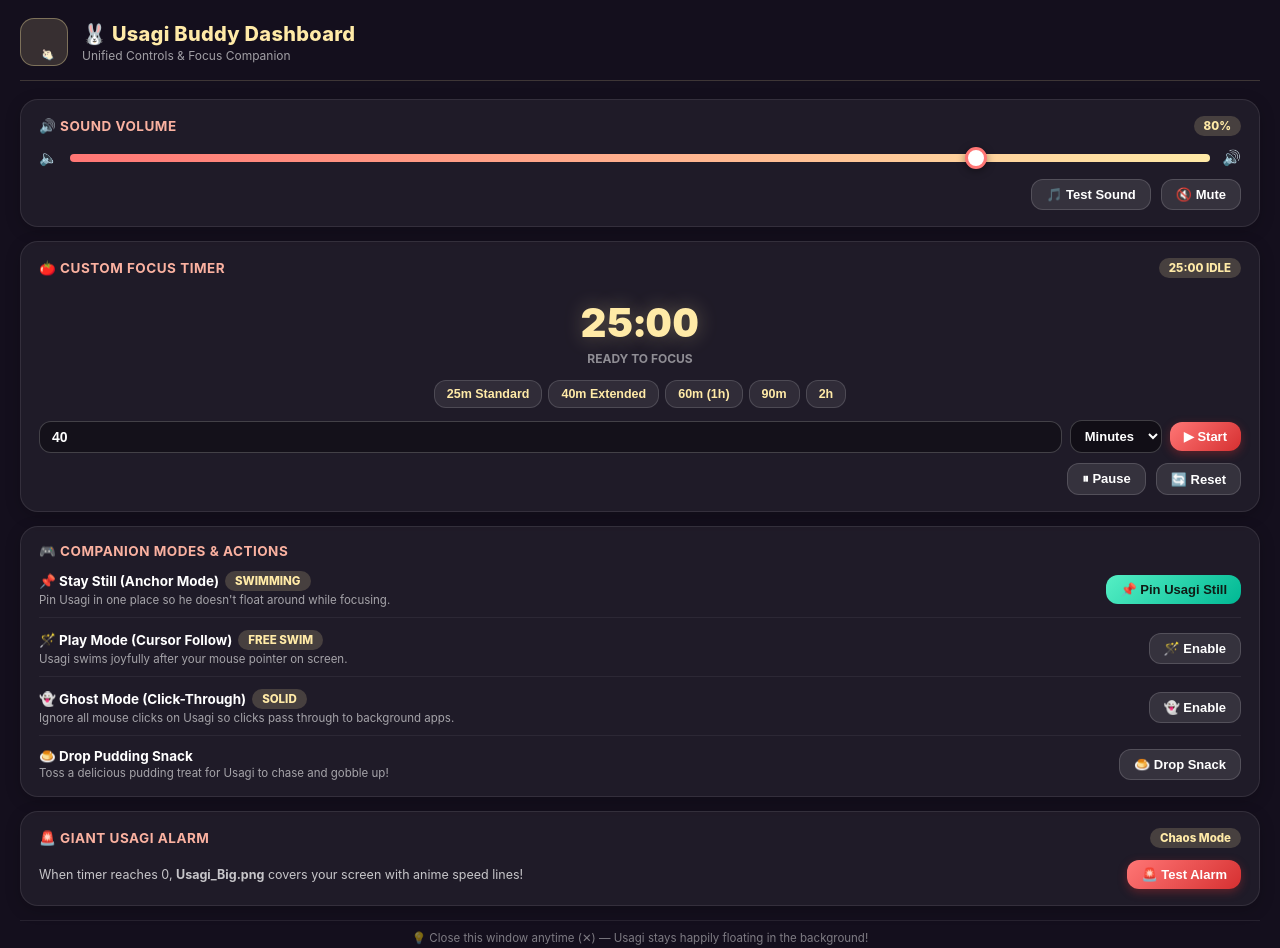
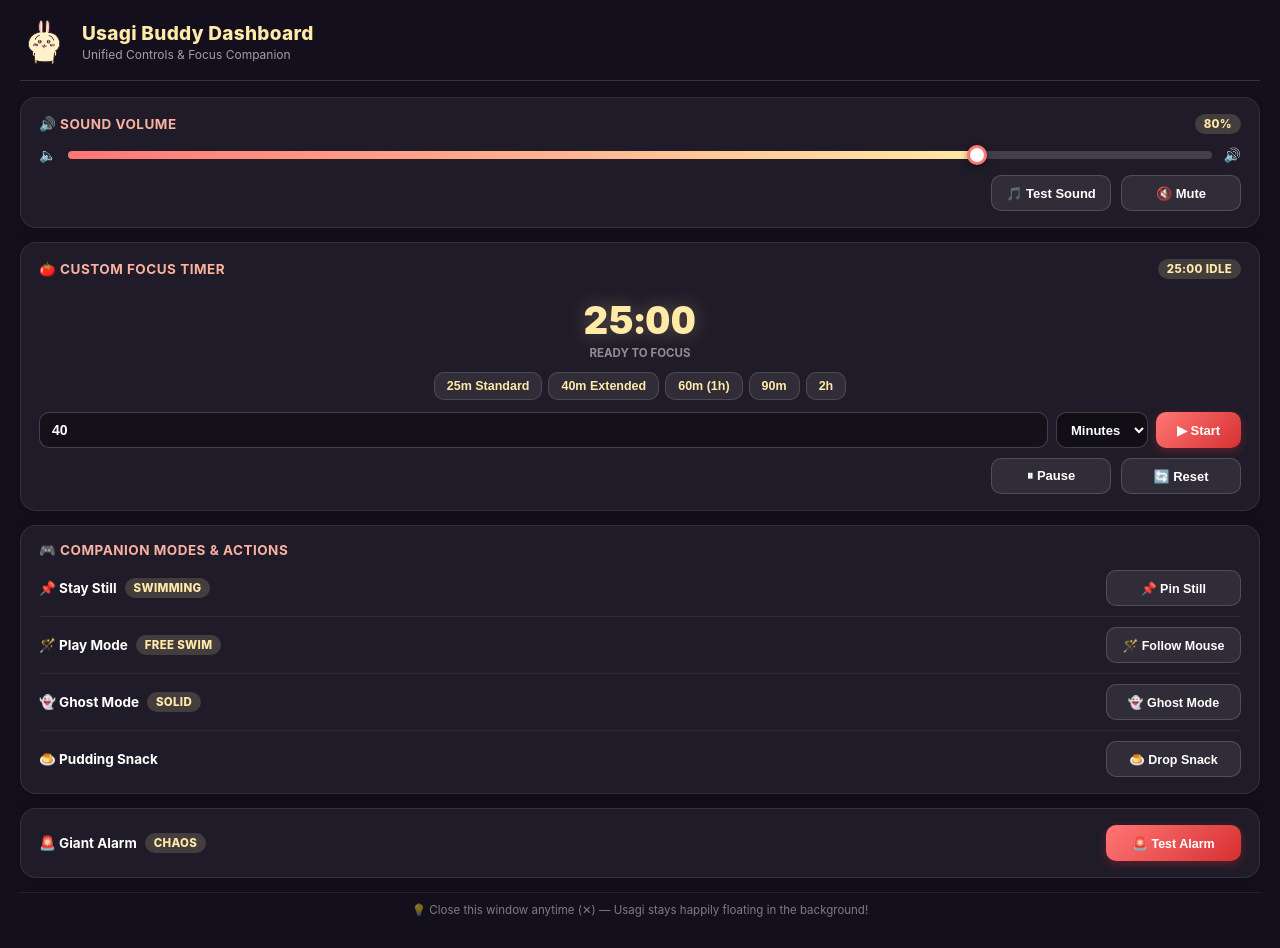
Before and after one commit to sonthien22501/usagi-buddy, a website with bundled scripts: page src/dashboard/index.html in a window 1280 px wide. Built offline with nearby package versions, Linux system fonts and the light colour scheme; files whose address does not match are found by name.

Commit message:
feat(ui): update official Usagi logo, dynamic slider fill, equalized buttons, and clean mode layout

```diff
--- a/src/dashboard/dashboard.ts
+++ b/src/dashboard/dashboard.ts
@@ -50,10 +50,20 @@ let isStationary = false;
 let isPlayMode = false;
 let isGhostMode = false;
 
-// 1. Unified Volume Slider (Pull Left & Right)
+// 1. Unified Volume Slider with Active Dynamic Fill & Grey Inactive Track
+function updateSliderTrack(val: number): void {
+  if (!volumeSlider) return;
+  const pct = Math.max(0, Math.min(100, val));
+  volumeSlider.style.background = `linear-gradient(to right, #ff7675 0%, #ffeaa7 ${pct}%, rgba(255, 255, 255, 0.16) ${pct}%, rgba(255, 255, 255, 0.16) 100%)`;
+}
+
+// Initialize track fill at 80%
+updateSliderTrack(80);
+
 if (volumeSlider) {
   volumeSlider.addEventListener('input', () => {
     const val = Number(volumeSlider.value);
+    updateSliderTrack(val);
     if (volumeValBadge) {
       volumeValBadge.textContent = `${val}%`;
     }
@@ -143,16 +153,20 @@ if (resetTimerBtn) {
   });
 }
 
-// 3. Companion Modes & Actions
+// 3. Companion Modes & Actions (Equal & Symmetrical Buttons)
 function updateStationaryUI(stationary: boolean): void {
   isStationary = stationary;
   if (stationaryBadge) {
-    stationaryBadge.textContent = stationary ? 'STILL (ANCHORED)' : 'SWIMMING';
+    stationaryBadge.textContent = stationary ? 'STILL' : 'SWIMMING';
     stationaryBadge.style.color = stationary ? '#55efc4' : '#ffeaa7';
   }
   if (stationaryToggleBtn) {
-    stationaryToggleBtn.textContent = stationary ? '🌊 Resume Swimming' : '📌 Pin Usagi Still';
-    stationaryToggleBtn.className = stationary ? 'btn btn-primary' : 'btn btn-success';
+    stationaryToggleBtn.textContent = stationary ? '🌊 Unpin' : '📌 Pin Still';
+    if (stationary) {
+      stationaryToggleBtn.classList.add('active');
+    } else {
+      stationaryToggleBtn.classList.remove('active');
+    }
   }
 }
 
@@ -163,8 +177,12 @@ function updatePlayModeUI(enabled: boolean): void {
     playModeBadge.style.color = enabled ? '#55efc4' : '#ffeaa7';
   }
   if (playModeToggleBtn) {
-    playModeToggleBtn.textContent = enabled ? '🪄 Stop Following' : '🪄 Follow Mouse';
-    playModeToggleBtn.className = enabled ? 'btn btn-primary' : 'btn';
+    playModeToggleBtn.textContent = enabled ? '🪄 Stop Follow' : '🪄 Follow Mouse';
+    if (enabled) {
+      playModeToggleBtn.classList.add('active');
+    } else {
+      playModeToggleBtn.classList.remove('active');
+    }
   }
 }
 
@@ -175,8 +193,12 @@ function updateGhostModeUI(locked: boolean): void {
     ghostModeBadge.style.color = locked ? '#a29bfe' : '#ffeaa7';
   }
   if (ghostModeToggleBtn) {
-    ghostModeToggleBtn.textContent = locked ? '👻 Disable Ghost' : '👻 Enable Ghost';
-    ghostModeToggleBtn.className = locked ? 'btn btn-primary' : 'btn';
+    ghostModeToggleBtn.textContent = locked ? '👻 Solid Mode' : '👻 Ghost Mode';
+    if (locked) {
+      ghostModeToggleBtn.classList.add('active');
+    } else {
+      ghostModeToggleBtn.classList.remove('active');
+    }
   }
 }
 
@@ -218,6 +240,7 @@ if (window.usagiAPI) {
     const pct = Math.round(config.master * 100);
     if (volumeSlider) {
       volumeSlider.value = String(pct);
+      updateSliderTrack(pct);
     }
     if (volumeValBadge) {
       volumeValBadge.textContent = `${pct}%`;
@@ -228,6 +251,11 @@ if (window.usagiAPI) {
     isMuted = muted;
     if (muteToggleBtn) {
       muteToggleBtn.textContent = muted ? '🔊 Unmute' : '🔇 Mute';
+      if (muted) {
+        muteToggleBtn.classList.add('active');
+      } else {
+        muteToggleBtn.classList.remove('active');
+      }
     }
   });
 
--- a/src/dashboard/index.html
+++ b/src/dashboard/index.html
@@ -27,7 +27,7 @@
         background: #140f1d;
         color: #ffffff;
         font-family: -apple-system, BlinkMacSystemFont, "Segoe UI", Roboto, "Nunito", sans-serif;
-        padding: 18px 20px 26px;
+        padding: 18px 20px 24px;
         overflow-y: auto;
         overflow-x: hidden !important;
       }
@@ -62,17 +62,15 @@
         display: flex;
         align-items: center;
         gap: 14px;
-        margin-bottom: 18px;
+        margin-bottom: 16px;
         padding-bottom: 14px;
-        border-bottom: 1px solid rgba(255, 234, 167, 0.18);
+        border-bottom: 1px solid rgba(255, 234, 167, 0.16);
       }
 
       .app-logo {
         width: 48px;
         height: 48px;
-        border-radius: 14px;
-        background: rgba(255, 234, 167, 0.15);
-        border: 1.5px solid rgba(255, 234, 167, 0.35);
+        border-radius: 12px;
         display: flex;
         align-items: center;
         justify-content: center;
@@ -80,13 +78,13 @@
       }
 
       .app-logo img {
-        width: 40px;
-        height: 40px;
+        width: 100%;
+        height: 100%;
         object-fit: contain;
       }
 
       .app-header-text h1 {
-        font-size: 20px;
+        font-size: 19px;
         font-weight: 800;
         color: #ffeaa7;
         letter-spacing: 0.3px;
@@ -101,7 +99,7 @@
       .card {
         background: rgba(255, 255, 255, 0.05);
         border: 1px solid rgba(255, 255, 255, 0.09);
-        border-radius: 18px;
+        border-radius: 16px;
         padding: 16px 18px;
         margin-bottom: 14px;
         box-shadow: 0 4px 16px rgba(0, 0, 0, 0.2);
@@ -126,15 +124,16 @@
       }
 
       .badge {
-        background: rgba(255, 234, 167, 0.18);
+        background: rgba(255, 234, 167, 0.16);
         color: #ffeaa7;
-        padding: 3px 10px;
-        border-radius: 12px;
+        padding: 3px 9px;
+        border-radius: 10px;
         font-size: 11.5px;
         font-weight: 800;
+        letter-spacing: 0.3px;
       }
 
-      /* Unified Left & Right Slider */
+      /* Unified Left & Right Slider with Dynamic Track Fill & Grey Inactive */
       .slider-row {
         display: flex;
         align-items: center;
@@ -147,31 +146,38 @@
         width: 100%;
         height: 8px;
         border-radius: 4px;
-        background: linear-gradient(90deg, #ff7675, #ffeaa7);
+        background: linear-gradient(
+          to right,
+          #ff7675 0%,
+          #ffeaa7 80%,
+          rgba(255, 255, 255, 0.16) 80%,
+          rgba(255, 255, 255, 0.16) 100%
+        );
         outline: none;
         cursor: pointer;
+        transition: background 0.05s ease;
       }
 
       .volume-slider::-webkit-slider-thumb {
         -webkit-appearance: none;
-        width: 22px;
-        height: 22px;
+        width: 20px;
+        height: 20px;
         border-radius: 50%;
         background: #ffffff;
         border: 3px solid #ff7675;
         cursor: grab;
-        box-shadow: 0 2px 8px rgba(0, 0, 0, 0.4);
+        box-shadow: 0 2px 8px rgba(0, 0, 0, 0.45);
         transition: transform 0.1s, box-shadow 0.1s;
       }
 
       .volume-slider::-webkit-slider-thumb:hover {
-        transform: scale(1.18);
+        transform: scale(1.15);
         box-shadow: 0 0 10px rgba(255, 118, 117, 0.7);
       }
 
       .volume-slider::-webkit-slider-thumb:active {
         cursor: grabbing;
-        transform: scale(1.25);
+        transform: scale(1.22);
       }
 
       .card-actions {
@@ -180,30 +186,73 @@
         justify-content: flex-end;
       }
 
+      /* Equal, Identical Action Buttons */
       .btn {
-        background: rgba(255, 255, 255, 0.1);
-        border: 1px solid rgba(255, 255, 255, 0.15);
+        background: rgba(255, 255, 255, 0.08);
+        border: 1px solid rgba(255, 255, 255, 0.16);
         color: #ffffff;
         padding: 7px 14px;
-        border-radius: 12px;
+        border-radius: 10px;
         font-size: 13px;
-        font-weight: 600;
+        font-weight: 700;
         cursor: pointer;
+        display: inline-flex;
+        align-items: center;
+        justify-content: center;
         transition: all 0.15s ease;
       }
 
       .btn:hover {
         background: rgba(255, 234, 167, 0.22);
         border-color: #ffeaa7;
+        color: #ffeaa7;
       }
 
       .btn:active {
         transform: scale(0.96);
       }
 
+      .btn-action-pair {
+        width: 120px;
+        height: 36px;
+      }
+
+      .feature-btn {
+        width: 135px;
+        height: 36px;
+        border-radius: 10px;
+        font-size: 12.5px;
+        font-weight: 700;
+        background: rgba(255, 255, 255, 0.08);
+        border: 1px solid rgba(255, 255, 255, 0.16);
+        color: #ffffff;
+        cursor: pointer;
+        display: inline-flex;
+        align-items: center;
+        justify-content: center;
+        transition: all 0.15s ease;
+      }
+
+      .feature-btn:hover {
+        background: rgba(255, 234, 167, 0.22);
+        border-color: #ffeaa7;
+        color: #ffeaa7;
+      }
+
+      .feature-btn:active {
+        transform: scale(0.96);
+      }
+
+      .feature-btn.active {
+        background: rgba(255, 118, 117, 0.22);
+        border-color: #ff7675;
+        color: #ff7675;
+      }
+
       .btn-primary {
         background: linear-gradient(135deg, #ff7675, #d63031);
         border: none;
+        color: #ffffff;
         font-weight: 800;
         box-shadow: 0 3px 10px rgba(214, 48, 49, 0.35);
       }
@@ -211,23 +260,17 @@
       .btn-primary:hover {
         filter: brightness(1.1);
         border: none;
-      }
-
-      .btn-success {
-        background: linear-gradient(135deg, #55efc4, #00b894);
-        color: #0f1c16;
-        border: none;
-        font-weight: 800;
+        color: #ffffff;
       }
 
       /* Pomodoro Timer Display */
       .clock-display {
         text-align: center;
-        padding: 8px 0 14px;
+        padding: 6px 0 12px;
       }
 
       .clock-time {
-        font-size: 40px;
+        font-size: 38px;
         font-weight: 900;
         color: #ffeaa7;
         letter-spacing: 1px;
@@ -236,11 +279,11 @@
       }
 
       .clock-status {
-        font-size: 12px;
+        font-size: 11.5px;
         font-weight: 700;
         color: rgba(255, 255, 255, 0.5);
         text-transform: uppercase;
-        margin-top: 4px;
+        margin-top: 3px;
       }
 
       .preset-chips {
@@ -256,7 +299,7 @@
         border: 1px solid rgba(255, 255, 255, 0.14);
         color: #ffeaa7;
         padding: 6px 12px;
-        border-radius: 12px;
+        border-radius: 10px;
         font-size: 12.5px;
         font-weight: bold;
         cursor: pointer;
@@ -279,13 +322,14 @@
 
       .number-input {
         flex: 1;
+        height: 36px;
         background: rgba(0, 0, 0, 0.35);
         border: 1.5px solid rgba(255, 255, 255, 0.2);
-        border-radius: 12px;
+        border-radius: 10px;
         color: #ffffff;
         font-size: 14px;
         font-weight: bold;
-        padding: 7px 12px;
+        padding: 0 12px;
         outline: none;
         -webkit-user-select: text;
         user-select: text;
@@ -296,22 +340,23 @@
       }
 
       .unit-select {
+        height: 36px;
         background: rgba(0, 0, 0, 0.45);
         border: 1.5px solid rgba(255, 255, 255, 0.2);
-        border-radius: 12px;
+        border-radius: 10px;
         color: #ffffff;
         font-size: 13px;
         font-weight: 600;
-        padding: 7px 10px;
+        padding: 0 10px;
         outline: none;
         cursor: pointer;
       }
 
-      /* Mode List */
+      /* Clean Mode Rows (No small descriptions) */
       .mode-list {
         display: flex;
         flex-direction: column;
-        gap: 12px;
+        gap: 10px;
       }
 
       .mode-item {
@@ -327,37 +372,13 @@
         border-bottom: none;
       }
 
-      .mode-info {
-        display: flex;
-        flex-direction: column;
-        gap: 2px;
-        padding-right: 12px;
-      }
-
       .mode-title {
         font-size: 13.5px;
         font-weight: 700;
         color: #ffffff;
         display: flex;
         align-items: center;
-        gap: 6px;
-      }
-
-      .mode-desc {
-        font-size: 11.5px;
-        color: rgba(255, 255, 255, 0.6);
-      }
-
-      .switch-row {
-        display: flex;
-        justify-content: space-between;
-        align-items: center;
-      }
-
-      .switch-desc {
-        font-size: 12.5px;
-        color: rgba(255, 255, 255, 0.75);
-        padding-right: 12px;
+        gap: 8px;
       }
 
       .app-footer {
@@ -374,10 +395,10 @@
     <!-- App Header -->
     <div class="app-header">
       <div class="app-logo">
-        <img src="../assets/Usagi1.png" alt="Usagi Logo" />
+        <img src="../assets/Usagi_logo.png" alt="Usagi Logo" />
       </div>
       <div class="app-header-text">
-        <h1>🐰 Usagi Buddy Dashboard</h1>
+        <h1>Usagi Buddy Dashboard</h1>
         <p>Unified Controls & Focus Companion</p>
       </div>
     </div>
@@ -389,7 +410,7 @@
         <span class="badge" id="volume-val-badge">80%</span>
       </div>
       <div class="slider-row">
-        <span style="font-size: 15px">🔈</span>
+        <span style="font-size: 14px">🔈</span>
         <input
           type="range"
           class="volume-slider"
@@ -399,11 +420,11 @@
           value="80"
           step="1"
         />
-        <span style="font-size: 15px">🔊</span>
+        <span style="font-size: 14px">🔊</span>
       </div>
       <div class="card-actions">
-        <button class="btn" id="test-sound-btn">🎵 Test Sound</button>
-        <button class="btn" id="mute-toggle-btn">🔇 Mute</button>
+        <button class="btn btn-action-pair" id="test-sound-btn">🎵 Test Sound</button>
+        <button class="btn btn-action-pair" id="mute-toggle-btn">🔇 Mute</button>
       </div>
     </div>
 
@@ -443,79 +464,66 @@
           <option value="minutes">Minutes</option>
           <option value="hours">Hours</option>
         </select>
-        <button class="btn btn-primary" id="start-timer-btn">▶ Start</button>
+        <button class="btn btn-primary" id="start-timer-btn" style="width: 85px; height: 36px">▶ Start</button>
       </div>
 
       <div class="card-actions" style="margin-top: 8px">
-        <button class="btn" id="pause-timer-btn">⏸ Pause</button>
-        <button class="btn" id="reset-timer-btn">🔄 Reset</button>
+        <button class="btn btn-action-pair" id="pause-timer-btn">⏸ Pause</button>
+        <button class="btn btn-action-pair" id="reset-timer-btn">🔄 Reset</button>
       </div>
     </div>
 
-    <!-- 3. Companion Modes & Actions Card -->
+    <!-- 3. Companion Modes & Actions Card (Clean & Equal Buttons) -->
     <div class="card">
       <div class="card-header">
         <div class="card-title">🎮 Companion Modes & Actions</div>
       </div>
       <div class="mode-list">
-        <!-- Anchor / Stay Still -->
+        <!-- Stay Still -->
         <div class="mode-item">
-          <div class="mode-info">
           <div class="mode-title">
-              📌 Stay Still (Anchor Mode)
+            📌 Stay Still
             <span class="badge" id="stationary-badge">SWIMMING</span>
           </div>
-            <div class="mode-desc">Pin Usagi in one place so he doesn't float around while focusing.</div>
-          </div>
-          <button class="btn btn-success" id="stationary-toggle-btn">📌 Pin Usagi Still</button>
+          <button class="feature-btn" id="stationary-toggle-btn">📌 Pin Still</button>
         </div>
 
         <!-- Play Mode / Follow Cursor -->
         <div class="mode-item">
-          <div class="mode-info">
           <div class="mode-title">
-              🪄 Play Mode (Cursor Follow)
+            🪄 Play Mode
             <span class="badge" id="play-mode-badge">FREE SWIM</span>
           </div>
-            <div class="mode-desc">Usagi swims joyfully after your mouse pointer on screen.</div>
-          </div>
-          <button class="btn" id="play-mode-toggle-btn">🪄 Enable</button>
+          <button class="feature-btn" id="play-mode-toggle-btn">🪄 Follow Mouse</button>
         </div>
 
         <!-- Ghost Mode / Click-Through -->
         <div class="mode-item">
-          <div class="mode-info">
           <div class="mode-title">
-              👻 Ghost Mode (Click-Through)
+            👻 Ghost Mode
             <span class="badge" id="ghost-mode-badge">SOLID</span>
           </div>
-            <div class="mode-desc">Ignore all mouse clicks on Usagi so clicks pass through to background apps.</div>
-          </div>
-          <button class="btn" id="ghost-mode-toggle-btn">👻 Enable</button>
+          <button class="feature-btn" id="ghost-mode-toggle-btn">👻 Ghost Mode</button>
         </div>
 
         <!-- Drop Pudding Snack -->
         <div class="mode-item">
-          <div class="mode-info">
-            <div class="mode-title">🍮 Drop Pudding Snack</div>
-            <div class="mode-desc">Toss a delicious pudding treat for Usagi to chase and gobble up!</div>
+          <div class="mode-title">
+            🍮 Pudding Snack
           </div>
-          <button class="btn" id="drop-snack-btn">🍮 Drop Snack</button>
+          <button class="feature-btn" id="drop-snack-btn">🍮 Drop Snack</button>
         </div>
       </div>
     </div>
 
-    <!-- 4. Giant Usagi Jumpscare Alarm Test -->
+    <!-- 4. Giant Usagi Jumpscare Alarm Test (Identical Button Alignment) -->
     <div class="card">
-      <div class="card-header">
-        <div class="card-title">🚨 Giant Usagi Alarm</div>
-        <span class="badge">Chaos Mode</span>
+      <div class="card-header" style="margin-bottom: 0">
+        <div class="mode-title">
+          🚨 Giant Alarm
+          <span class="badge">CHAOS</span>
         </div>
-      <div class="switch-row">
-        <div class="switch-desc">
-          When timer reaches 0, <strong>Usagi_Big.png</strong> covers your screen with anime speed lines!
-        </div>
-        <button class="btn btn-primary" id="test-giant-alarm-btn">🚨 Test Alarm</button>
+        <button class="feature-btn btn-primary" id="test-giant-alarm-btn">🚨 Test Alarm</button>
       </div>
     </div>
 
```
Also changed, not shown: docs/ARCHITECTURE.md (+1 -0 lines), src/main/index.ts (+18 -8 lines), tests/assetsIntegration.test.ts (+15 -0 lines), assets/Usagi_logo.png (added). Lines whose indentation alone changed are shown as unchanged.
